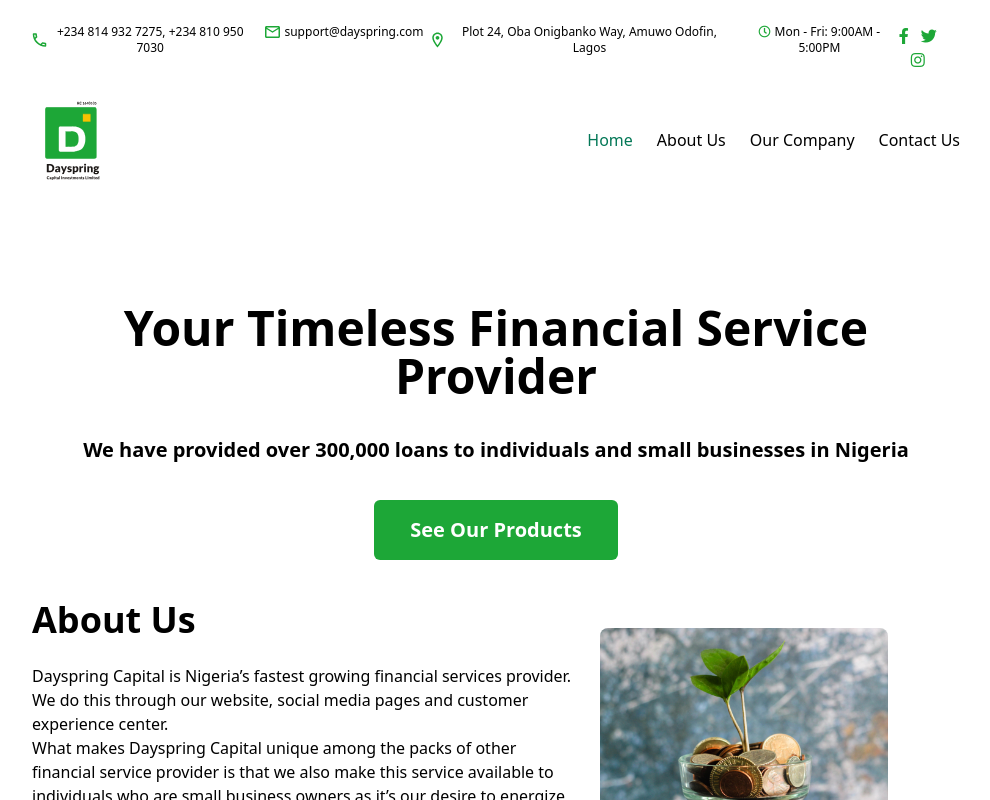
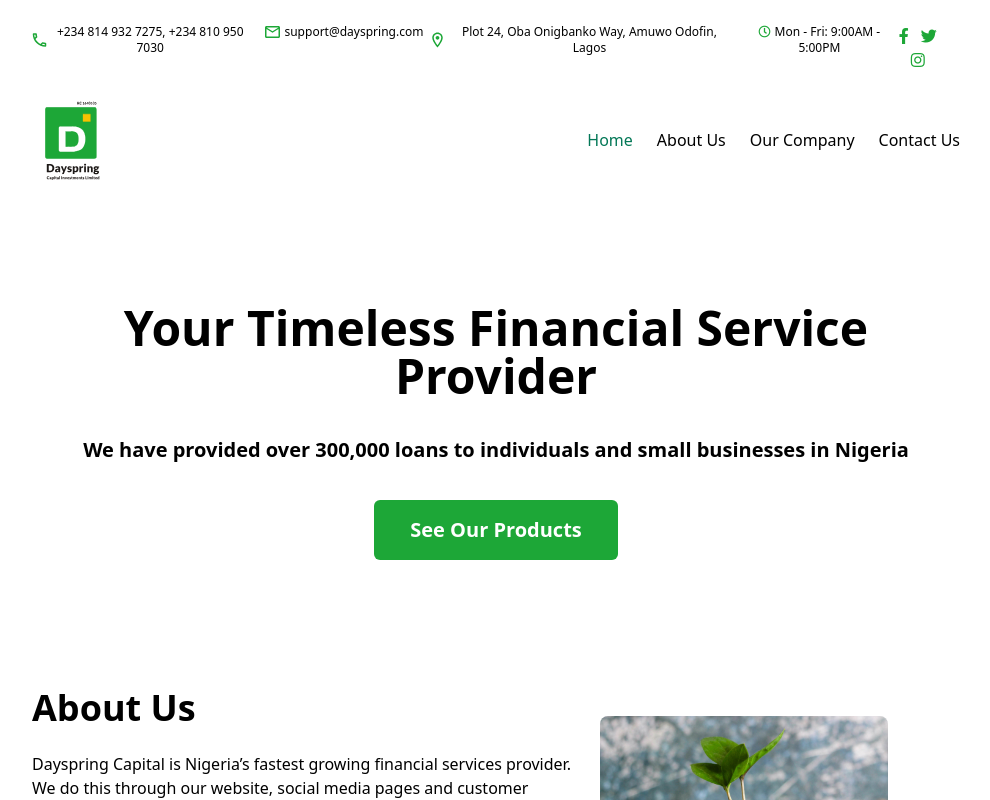
Before and after one commit to ayomideEnoch/dayspring, a Vue app: page / in a window 1280 px wide. Shown: the whole page, without its empty margins (144-1134 px from the left). Built offline with nearby package versions, Linux system fonts and the light colour scheme.

Commit message:
next commit

```diff
--- a/src/views/Home.vue
+++ b/src/views/Home.vue
@@ -77,7 +77,7 @@
         See Our Products
       </button>
     </section>
-    <section class="pt-10 px-44 w-full flex justify-between space-y-7 space-x-7">
+    <section class="pt-32 px-44 w-full flex justify-between space-y-7 space-x-7">
       <div class="space-y-6 w-3/5">
         <p class="text-4xl font-extrabold">About Us</p>
         <p>
```
